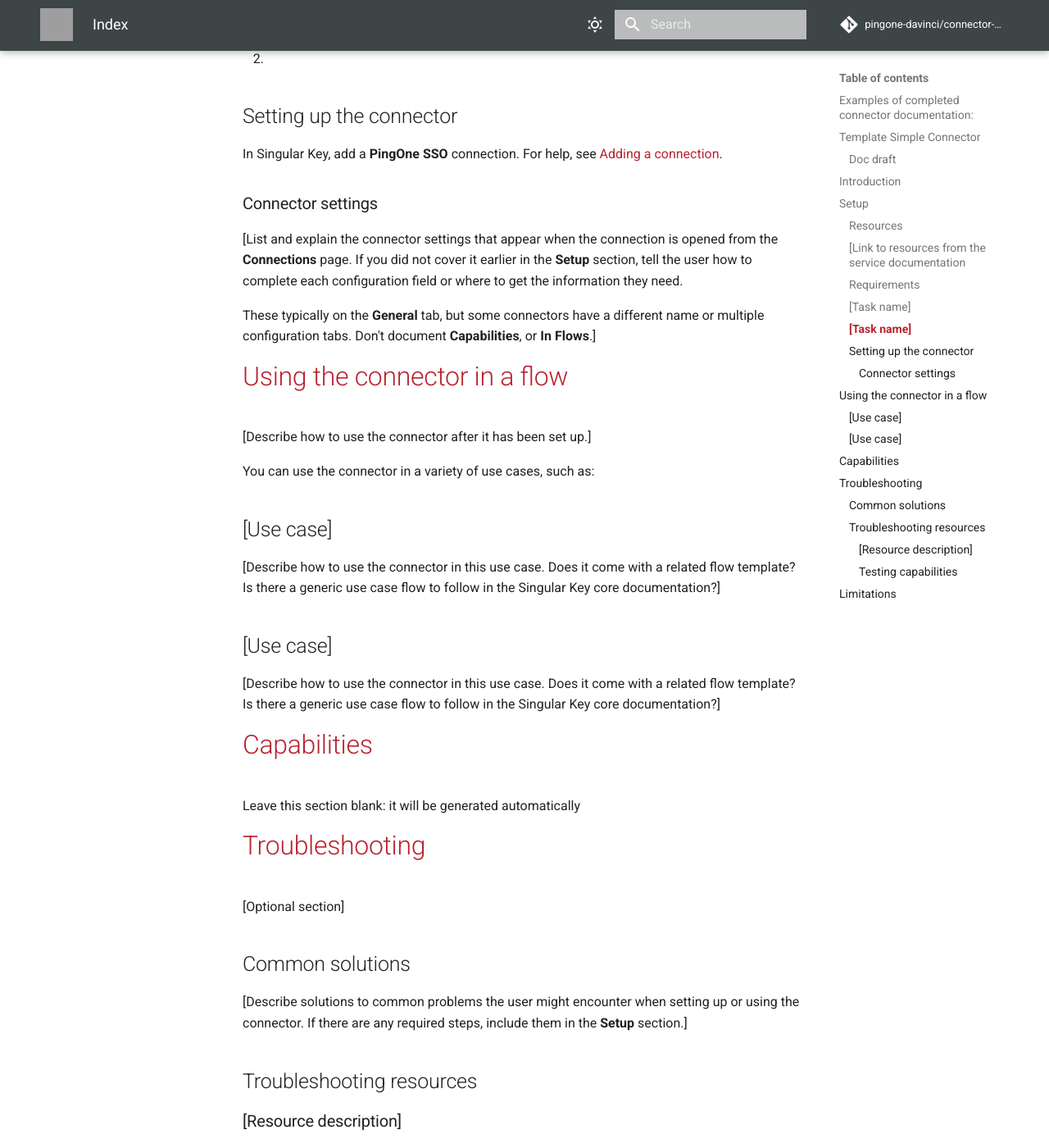
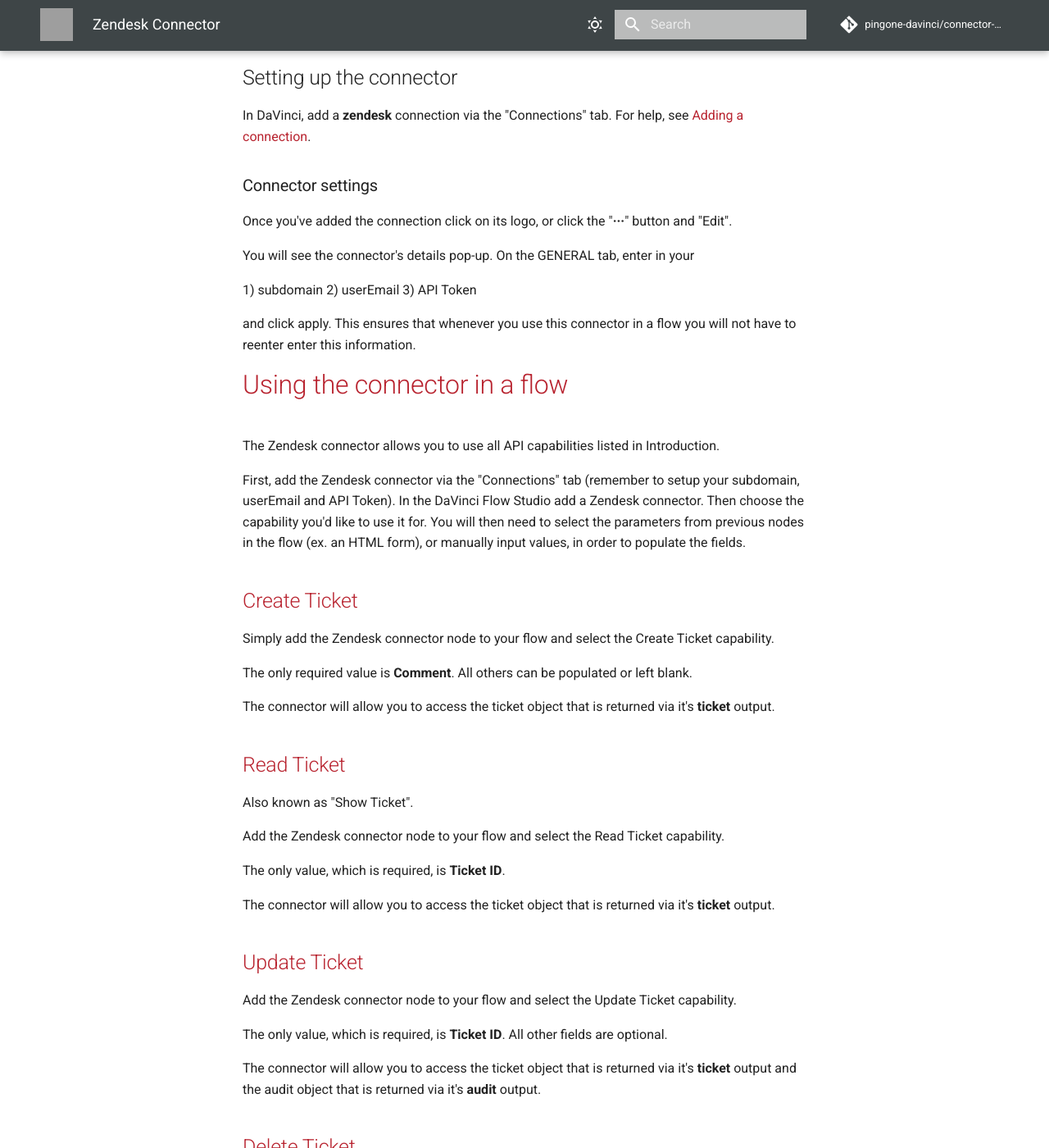
Before and after one commit to pingone-davinci/documentation, an MkDocs documentation site: the page built from docs/zendesk/README.md, in a window 1280 px wide and 1400 px high, scrolled down 1399 px. Shown: the whole window at 82% size. Built offline with MkDocs 1.6.1 and Material for MkDocs 9.7.7, drawn with Linux system fonts in a browser that asks for light colours; comment, search, counter and statistics services are not loaded; some of the changed text lies outside the part shown; grey boxes are pictures that could not be loaded.

Commit message:
Update README.md

```diff
--- a/docs/zendesk/README.md
+++ b/docs/zendesk/README.md
@@ -1,20 +1,26 @@
-## Examples of completed connector documentation:
 
-* https://docs.pingidentity.com/bundle/davinci-pingone-risk-connector/page/enk1642800997036.html
-* https://docs.pingidentity.com/bundle/davinci-pingone-connector/page/hlh1642792860912.html
+# Zendesk Connector
 
 
-# Template Simple Connector
-
-
-## Doc draft
-
-Author:
+Author: Scott Banducci (scottbanducci@pingidentity.com)
 
 
 # Introduction
 
-[Describe the product. List the main use cases the connector supports.]
+Zendesk is award-winning customer service software trusted by 200K+ customers. Make customers happy via text, mobile, phone, email, live chat, social media. The Zendesk Connector enables you to:
+
+1. Create Ticket
+2. Read Ticket
+3. Update Ticket
+4. Delete Ticket
+5. Comment on a Ticket
+6. Create User
+7. Read User
+8. Update User
+9. Delete User
+10. Add User to Organization
+11. Remove User from Organization
+12. Make Custom API Call
 
 
 # Setup
@@ -22,101 +28,167 @@
 
 ## Resources
 
-For information and setup help, see the following sections of the [service name] documentation:
+For information and setup help, see the following sections of the Amazon documentation:
 
+* [Zendesk API Reference](https://developer.zendesk.com/api-reference/ " Overview page for Zendesk API Reference")
 
-## [Link to resources from the service documentation
+* [Zendesk Dev Page](https://developer.zendesk.com/documentation"Zendesk Dev Landing Page. Search here for articles on using API if the API Reference is unhelpful.")
 
 
 ## Requirements
 
+
 To use the connector, you'll need:
+
+* A Zendesk Account
+* Your Zendesk subdomain (ex. **{subdomain}**.zendesk.com)
+* The email used as 'username' for the Zendesk user. NOTE: This will be used for all calls once you configure the connector.
+
+* Your Zendesk API Token. this can be found by going to the admin center (admin center->Apps&Integrations->Zendesk API)
+
+## Setting up the connector
 
 
 
-* [List pre-requisites]
-*
-
-
-## [Task name]
-
-[Describe what needs to be done before adding the connection in Singular Key]
-
-
-
-1. [Steps]
-2.
-
-
-## [Task name]
-
-[Describe what needs to be done before adding the connection in Singular Key]
-
-
-
-1. [Steps]
-2.
-
-
-## Setting up the connector
-
-In Singular Key, add a **PingOne SSO** connection. For help, see [Adding a connection](https://docs.google.com/document/d/1Sc9tD5tn9dl79qOWup0k3eKk5hrNVI8lZPAdm8loeiA/edit#).
+In DaVinci, add a **zendesk** connection via the "Connections" tab. For help, see [Adding a connection](https://docs.google.com/document/d/1Sc9tD5tn9dl79qOWup0k3eKk5hrNVI8lZPAdm8loeiA/edit#).
 
 
 ### Connector settings
 
-[List and explain the connector settings that appear when the connection is opened from the **Connections** page. If you did not cover it earlier in the **Setup** section, tell the user how to complete each configuration field or where to get the information they need.
 
-These typically on the **General** tab, but some connectors have a different name or multiple configuration tabs. Don't document **Capabilities**, or **In Flows**.]
+Once you've added the connection click on its logo, or click the "**·****·****·**"  button and "Edit".
+
+You will see the connector's details pop-up. On the GENERAL tab, enter in your
+
+1) subdomain
+2) userEmail
+3) API Token
+
+and click apply. This ensures that whenever you use this connector in a flow you will not have to reenter enter this information.
 
 
 # Using the connector in a flow
 
-[Describe how to use the connector after it has been set up.]
 
-You can use the connector in a variety of use cases, such as:
+The Zendesk connector allows you to use all API capabilities listed in Introduction.
+
+First, add the Zendesk connector via the "Connections" tab (remember to setup your subdomain, userEmail and API Token). In the DaVinci Flow Studio add a Zendesk connector. Then choose the capability you'd like to use it for. You will then need to select the parameters from previous nodes in the flow (ex. an HTML form), or manually input values, in order to populate the fields.
 
 
-## [Use case]
+## [Create Ticket](https://developer.zendesk.com/api-reference/ticketing/tickets/tickets/#create-ticket "Create Ticket Documentation")
 
-[Describe how to use the connector in this use case. Does it come with a related flow template? Is there a generic use case flow to follow in the Singular Key core documentation?]
+Simply add the Zendesk connector node to your flow and select the Create Ticket capability.
+
+The only required value is **Comment**. All others can be populated or left blank.
+
+The connector will allow you to access the ticket object that is returned via it's **ticket** output.
+
+## [Read Ticket](https://developer.zendesk.com/api-reference/ticketing/tickets/tickets/#show-ticket "Show Ticket Documentation")
+
+Also known as "Show Ticket".
+
+Add the Zendesk connector node to your flow and select the Read Ticket capability.
+
+The only value, which is required, is **Ticket ID**.
+
+The connector will allow you to access the ticket object that is returned via it's **ticket** output.
+
+##  [Update Ticket](https://developer.zendesk.com/api-reference/ticketing/tickets/tickets/#update-ticket "Update Ticket Documentation")
 
 
-## [Use case]
+Add the Zendesk connector node to your flow and select the Update Ticket capability.
 
-[Describe how to use the connector in this use case. Does it come with a related flow template? Is there a generic use case flow to follow in the Singular Key core documentation?]
+The only value, which is required, is **Ticket ID**. All other fields are optional.
+
+The connector will allow you to access the ticket object that is returned via it's **ticket** output and the audit object that is returned via it's **audit** output.
 
 
+## [Delete Ticket](https://developer.zendesk.com/api-reference/ticketing/tickets/tickets/#delete-ticket "Delete Ticket Documentation")
+
+Add the Zendesk connector node to your flow and select the Delete Ticket capability.
+
+The only value, which is required, is **Ticket ID**.
+
+There is no content returned from this API call but it will return "status 204" if successful and 4** if not.
+
+
+## [Comment on a Ticket](https://developer.zendesk.com/api-reference/ticketing/tickets/tickets/#update-ticket "Update Ticket Documentation")
+
+Add the Zendesk connector node to your flow and select the Comment on a Ticket capability.
+
+The only values, which are required, is **Ticket ID** and **comment**.
+
+NOTE: this function uses the same API call as **Update Ticket**. The only difference is this capability only accepts a **comment** field and thus can't change any other Ticket properties.
+
+
+## [Create User](https://developer.zendesk.com/api-reference/ticketing/users/users/#create-user "Create User Documentation")
+
+Add the Zendesk connector node to your flow and select the Create User capability.
+
+The **email** field and **external ID** must be unique among your Users, **locale** must be BCP-47 compliant, and all ID-related values (such as Organization ID) must be valid.
+
+If you need to create users without sending out a verification email, turn on the **Verified Email** toggle.
+
+NOTE: if no **Role** is selected the default value will be set to **end-user**.
+
+
+## [Read User](https://developer.zendesk.com/api-reference/ticketing/users/users/#show-user "Show Ticket Documentation")
+
+Also known as "Show User".
+
+Add the Zendesk connector node to your flow and select the Read Ticket capability.
+
+The only value, which is required, is **User ID**.
+
+The connector will allow you to access the user object that is returned via it's **user** output.
+
+## [Update User](https://developer.zendesk.com/api-reference/ticketing/users/users/#update-user "Update User Documentation")
+
+Add the Zendesk connector node to your flow and select the Update User capability.
+
+The only required value is **User ID**. All other fields optional.
+
+The connector will allow you to access the user object that is returned via it's **user** output.
+
+## [Delete User](https://developer.zendesk.com/api-reference/ticketing/users/users/#delete-user "Delete User Documentation")
+
+
+Add the Zendesk connector node to your flow and select the Delete User capability.
+
+The only value, which is required, is **User ID**.
+
+There is no content returned from this API call but it will return "status 204" if successful and 4** if not.
+
+
+## [Create Organization Membership](https://developer.zendesk.com/api-reference/ticketing/organizations/organization_memberships/#create-membership "Create Organization Membership Documentation")
+
+Add the Zendesk connector node to your flow and select the Create Organization Membership capability.
+
+The only values, which are both required, are **User ID** and **Organization ID**.
+
+The connector will allow you to access the organization_membership object that is returned via it's **organizationMembership** output.
+
+## [Delete Organization Membership](https://developer.zendesk.com/api-reference/ticketing/organizations/organization_memberships/#delete-membership "Delete Organization Membership Documentation")
+
+Add the Zendesk connector node to your flow and select the Delete Organization Membership capability.
+
+The only value, which is required, is **Organization Membership ID**.
+
+
+There is no content returned from this API call but it will return "status 204" if successful and 4** if not.
 # Capabilities
-
-Leave this section blank: it will be generated automatically
 
 
 # Troubleshooting
 
-[Optional section]
+NOTE: For any field in the connector which has a codeblock for input, you must enter the correct syntax of the array, object, etc. that the Zendesk API requires (see links to documentation if uncertain.)
 
+NOTE: If there exists an Integer based field that contains an ID number such as Organization ID or Group Id, the API call will fail if this is not valid.
 
-## Common solutions
+NOTE: All "Toggles" represent boolean values. Off is False, On is True.
 
-[Describe solutions to common problems the user might encounter when setting up or using the connector. If there are any required steps, include them in the **Setup** section.]
-
-
-## Troubleshooting resources
-
-
-### [Resource description]
-
-[Describe other resources, tools, reference information, or links that might be helpful when troubleshooting.]
-
-
-### Testing capabilities
-
-You can test each capability individually. For help, see [Testing capabilities](https://docs.google.com/document/d/1Sc9tD5tn9dl79qOWup0k3eKk5hrNVI8lZPAdm8loeiA/edit#).
-
+NOTE: The Make Custom API Call allows you to call any endpoint this connector does not have a built-in capability for.
 
 # Limitations
 
-[Optional section]
-
-[Describe any issues or limitations.]
+This connector currently cannot upload files as attachments to comments. If you would like this feature to be implemented in a future version of this connector, please let your Ping contact know.
```
